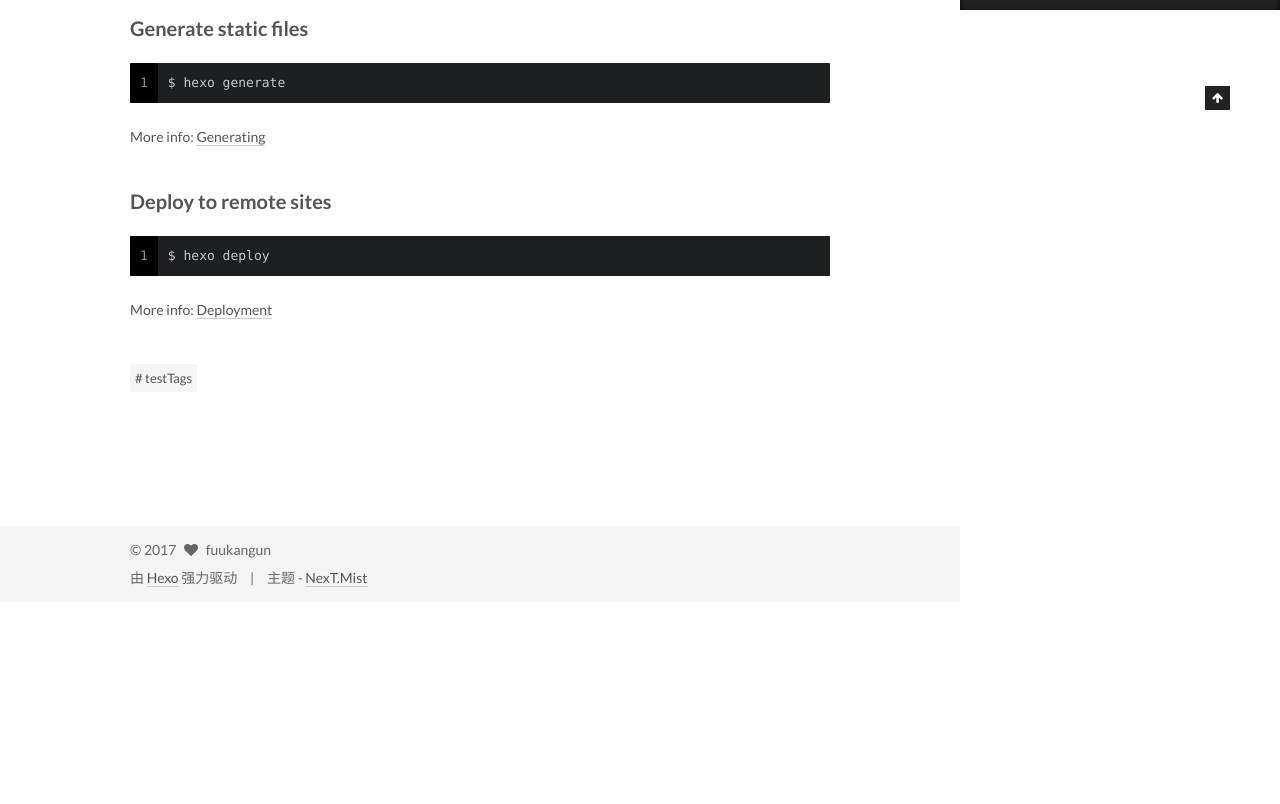
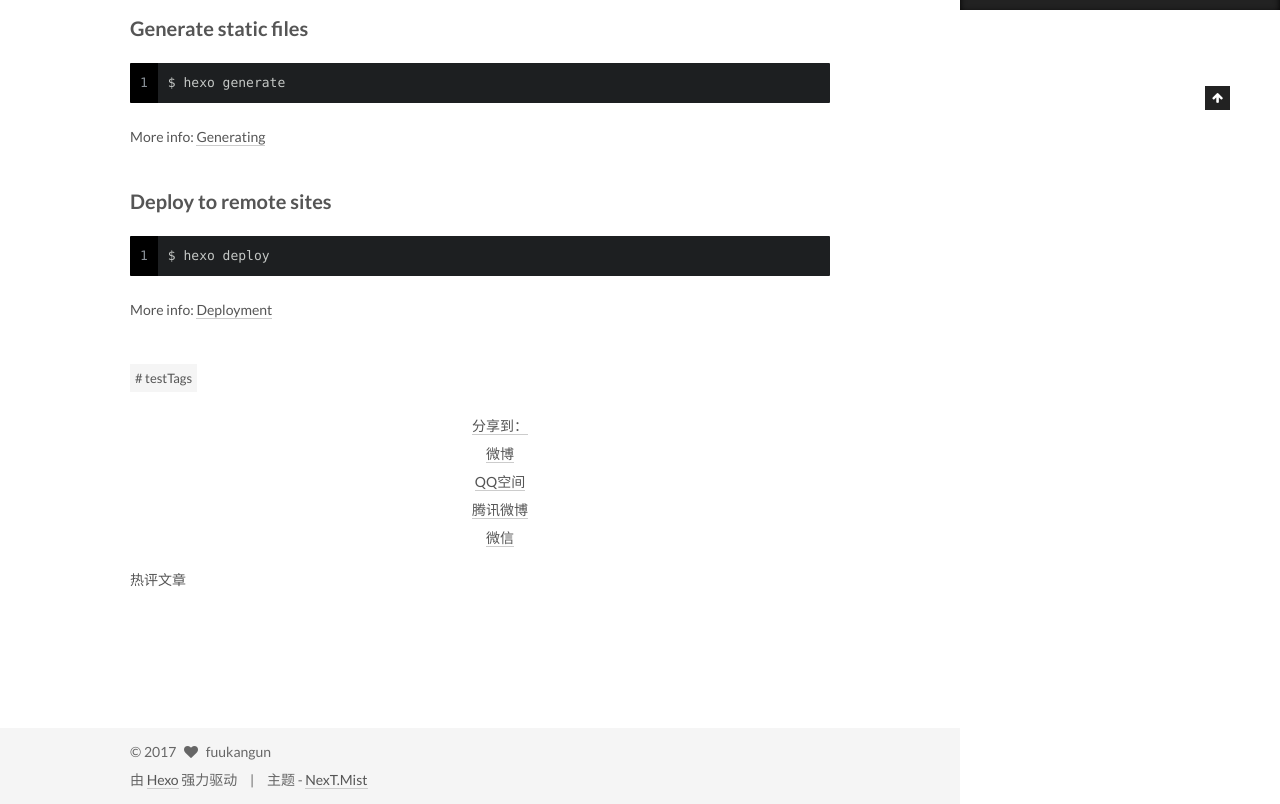
Before and after one commit to fuukangun/fuukangun.github.io, a plain HTML site: page 2017/02/19/hello-world/index.html in a window 1280 px wide. Shown: the part 790-1594 px from the top of the page. Before the commit the page ends 1392 px from the top, so only its background shows below. Drawn offline with Linux system fonts and the light colour scheme; a script that the page names is missing.

Commit message:
Site updated: 2017-02-19 20:26:23

```diff
--- a/2017/02/19/hello-world/index.html
+++ b/2017/02/19/hello-world/index.html
@@ -463,12 +463,34 @@ Quick">
 
     <div class="post-spread">
 
+        <div class="ds-share flat" data-thread-key="2017/02/19/hello-world/"
+     data-title="Hello World"
+     data-content=""
+     data-url="http://yoursite.com/2017/02/19/hello-world/">
+  <div class="ds-share-inline">
+    <ul  class="ds-share-icons-16">
+
+      <li data-toggle="ds-share-icons-more"><a class="ds-more" href="javascript:void(0);">分享到：</a></li>
+      <li><a class="ds-weibo" href="javascript:void(0);" data-service="weibo">微博</a></li>
+      <li><a class="ds-qzone" href="javascript:void(0);" data-service="qzone">QQ空间</a></li>
+      <li><a class="ds-qqt" href="javascript:void(0);" data-service="qqt">腾讯微博</a></li>
+      <li><a class="ds-wechat" href="javascript:void(0);" data-service="wechat">微信</a></li>
+
+    </ul>
+    <div class="ds-share-icons-more">
+    </div>
+  </div>
+</div>
+
     </div>
   </div>
 
 
           </div>
 
+
+  <p>热评文章</p>
+  <div class="ds-top-threads" data-range="weekly" data-num-items="4"></div>
 
 
 
--- a/css/main.css
+++ b/css/main.css
@@ -1687,7 +1687,7 @@ pre .javascript .function {
   width: 4px;
   height: 4px;
   border-radius: 50%;
-  background: #002240;
+  background: #49fff7;
 }
 .links-of-blogroll {
   font-size: 13px;
```
Also changed, not shown: about/index.html (+3 -0 lines), categories/index.html (+3 -0 lines), tags/index.html (+3 -0 lines).
